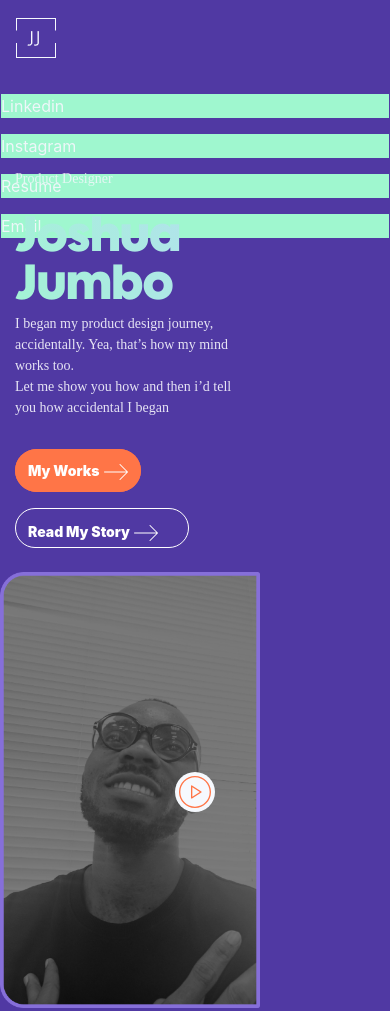
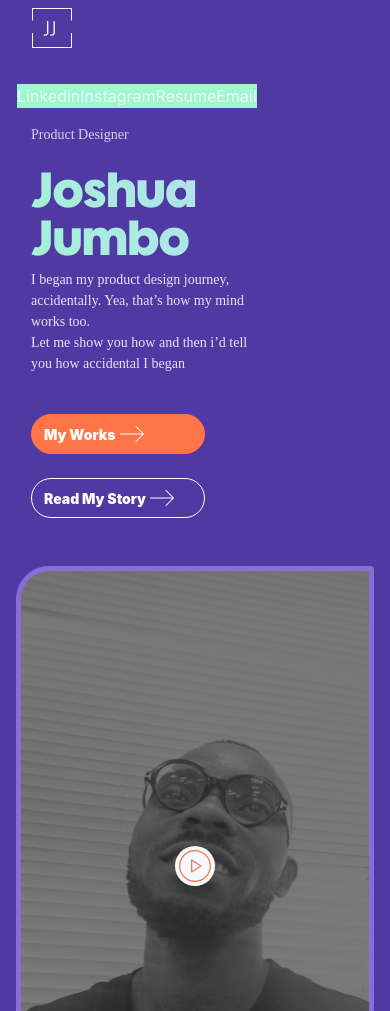
Before and after one commit to jhosuer/profile, a plain HTML site: page index.html in a window 390 px wide. Shown: the top 1011 px of the page. Drawn offline with nearby package versions, Linux system fonts and the light colour scheme; a web font is replaced by a local one.

Commit message:
responsive hero

```diff
--- a/css/main.css
+++ b/css/main.css
@@ -114,6 +114,7 @@ h1 {
   font-weight: 900;
   line-height: 100%;
   background: linear-gradient(246.91deg, #bed5ff -2.88%, #9ff7cf 114.62%);
+  background-clip: text;
   -webkit-background-clip: text;
   -webkit-text-fill-color: transparent;
 }
@@ -221,6 +222,7 @@ a:hover {
   text-align: right;
   padding: 0;
   margin: 10px 0px;
+  position: relative;
 }
 .hero-img .play-btn {
   position: absolute;
@@ -289,15 +291,54 @@ a:hover {
 /*ripple effect start*/
 
 /*ripple effect end*/
-
-@media screen and(max-width:  992px) {
+@media screen and (max-width: 1024px) {
+  .hero {
+    width: 100%;
+  }
+  .hero-img .play-btn {
+    position: absolute;
+    top: 50%;
+    left: 50%;
+    transform: translate(-50%, -50%);
+  }
+  .mouse {
+    max-width: 10%;
+  }
+  .hero-main {
+    justify-content: space-between;
+  }
+  .ctas {
+    display: flex;
+    justify-content: center;
+    flex-direction: column;
+  }
+  .hero-text .ctas a {
+    width: 224px;
+  }
+  .hero-text .ctas a:first-child {
+    margin-bottom: 1.2rem;
+  }
 }
 
 @media screen and (max-width: 768px) {
   section {
     max-width: 100%;
   }
-
+  .home-container,
+  .hero-main {
+    padding: 0 3rem;
+  }
+  .hero-main {
+    flex-wrap: nowrap;
+    align-items: center;
+  }
+  .hero-text .ctas a:first-child {
+    margin-bottom: 0;
+  }
+  .hero-text .ctas a {
+    display: flex;
+    align-items: center;
+  }
   h1 {
     font-family: 'Wes FY W03';
     font-size: 48px;
@@ -319,16 +360,6 @@ a:hover {
     font-size: 18px;
     font-weight: 500;
   }
-
-  h4 {
-  }
-
-  h5 {
-  }
-
-  h6 {
-  }
-
   p {
     font-family: 'Wes FY W03';
     font-size: 14px;
@@ -406,12 +437,10 @@ a:hover {
     font-weight: 900;
     text-decoration: none;
     padding: 12px 12px;
-    display: inline;
     color: #fff;
   }
 
   .hero-text .ctas a:last-child {
-    display: block;
     width: 174px;
     word-break: keep-all;
     margin-top: 24px;
@@ -424,20 +453,20 @@ a:hover {
   .hero-img {
     text-align: left;
     padding: 0px;
-    margin: 24px 0px 0px;
+    margin: 0px;
   }
 
   .hero-img img:first-child {
     /*width: 240px;
 		height:  401.86px;*/
-    width: 260px;
-    height: auto;
+    /* width: 260px;
+    height: auto; */
   }
   .hero-img a .play-btn {
     width: 40px;
     height: auto;
     animation: none;
-    top: 200px;
+    /* top: 200px; */
   }
 
   .hero-img .play-btn.blur {
@@ -466,3 +495,16 @@ a:hover {
     background-color: #9ff7cf;
   }
 }
+@media screen and (max-width: 528px) {
+  .hero-main {
+    flex-direction: column;
+  }
+  .home-container,
+  .hero-main {
+    padding: 0 1rem;
+  }
+  .hero-text {
+    padding-top: 0px;
+    margin-bottom: 3rem;
+  }
+}
--- a/index.html
+++ b/index.html
@@ -31,8 +31,8 @@
 				<div class="col-md-3">
 					<a href="#"><img src="img/logo1.png" alt="logo"></a>
 				</div>
-				<div class="col-md-4 navlinks home" id="navbar">
-					<ul>
+				<div class="navlinks home" id="navbar">
+					<ul class="d-flex">
 						<li><a href="#">Linkedin</a></li>
 						<li><a href="#">Instagram</a></li>
 						<li><a href="#">Resume</a></li>
@@ -57,7 +57,7 @@
 	      </div> -->
 		</section>
 		<section class="container-fluid">
-			<div class="row">
+			<div class="row hero-main">
 				<div class="col-md-5 hero-text">
 					<p class='header-span'>Product Designer</p>
 					<h1>Joshua<br>Jumbo</h1>
@@ -88,7 +88,7 @@
 
 				</div>
 				<div class="col-md-5 hero-img">
-					<img src="img/hero-img.png" alt="Joshua">
+					<img src="img/hero-img.png" alt="Joshua" class="hero">
 					<img src="img/play-btn.svg" class="play-btn blur" alt="play button blur">
 					<a href="#"><img src="img/play-btn.svg" class="play-btn" alt="play button"></a>
 				</div>
```
